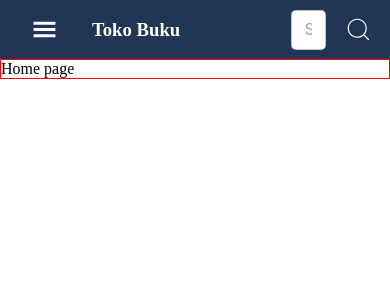
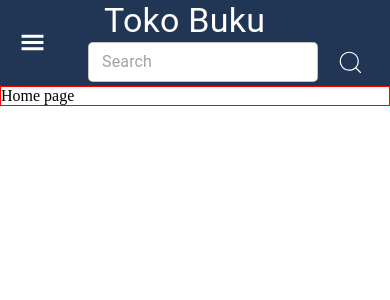
Before and after one commit to zidney06/belajar-mern, a React (Vite) app in the folder frontend/: page / in a window 390 px wide. Shown: the top 300 px of the page. Built offline with nearby package versions, Linux system fonts and the light colour scheme.

Commit message:
membuat navbar menjadi responsive

```diff
--- a/frontend/src/App.jsx
+++ b/frontend/src/App.jsx
@@ -6,13 +6,13 @@ import './styles/style.css'
 
 function App() {
   return (
-    <div>
+    <>
     	<Navbar />
 			<Routes>
 				<Route path="/" element={<HomePage />} />
 				<Route path="/create" element={<CreatePage />} />
 			</Routes>
-    </div>
+    </>
   )
 }
 
--- a/frontend/src/components/Navbar.jsx
+++ b/frontend/src/components/Navbar.jsx
@@ -3,8 +3,9 @@ import {
 	Container,
 	TextField,
 	createTheme,
-	ThemeProvider,
-	Button
+	Button,
+	Grid,
+	Typography
 } from '@mui/material'
 import {CiSearch} from 'react-icons/ci'
 import {GiHamburgerMenu} from 'react-icons/gi'
@@ -12,61 +13,83 @@ import {GiHamburgerMenu} from 'react-icons/gi'
 export default function Navbar() {
 
 	return (
-	<Container component="nav" disableGutters sx={{
+	<Container component="nav" disableGutters maxWidth="xl" sx={{
 		display: 'flex',
 		justifyContent: 'space-between',
 		bgcolor: '#213555',
 		color: '#fff',
-		pl: 1.5
+		m: 0,
+		width: '100%'
 	}}>
-		<Box component="section" sx={{mr: 2}} >
+		<Box component="section"
+			sx={{
+				mr: 2,
+				display: 'flex',
+				alignItems: 'center'
+			}}>
 			<Button
 				variant="text"
 				fullWidth
 				color="text.primary"
 				sx={{
 					fontSize: 25,
-					height: '100%',
+					height: '60%',
 					color: '#fff'
-				}}
-			>
+				}}>
 				<GiHamburgerMenu />
 			</Button>
 		</Box>
 		<Box
 			component="section"
 			sx={{
-				display: 'flex',
-				justifyContent: 'space-between',
-				width: '100%'
-			}}
-		>
-			<Box sx={{
-				width: 1/3
+				flexGrow: 1,
+				width: '100%',
+				py: {
+					xs: 0,
+					md: .5
+				},
+				pb: {
+					xs: .5
+				}
 			}}>
-				<h1>Toko Buku</h1>
+			<Grid container>
+				<Grid
+					size={{xs: 12, md: 6}}
+					sx={{
+						px: 3
+					}}>
+					<Box>
+						<Typography variant="h4">Toko Buku</Typography>
 					</Box>
-			<Box sx={{
-				width: 1/3,
-				display: 'flex',
-				alignItems: 'center'
-			}}>
-				<Box
+				</Grid>
+				<Grid
+					size={{xs: 12, md: 6}}
 					sx={{
 						display: 'flex',
-						alignItems: 'center'
-					}}
-				>
+						alignItems: 'center',
+						flexDirection: {
+							xs: undefined,
+							md: 'row-reverse'
+						}
+					}}>
+					<Box sx={{
+						width: {
+							xs: '100%',
+							md: '70%'
+						},
+						display: 'flex',
+						alignItems: 'center',
+						px: 1
+					}}>
 						<TextField
 							sx={{
-							width: 4/5
+								width: '100%'
 							}}
 							size="small"
 							color="primary.main"
 							className="search"
 							placeholder="Search"
 						/>
-
 						<Button
 							variant="text"
 							size="small"
@@ -75,12 +98,12 @@ export default function Navbar() {
 								fontSize: 10,
 								height: '100%',
 								color: '#fff'
-						}}
-					>
+							}}>
 							<CiSearch className="search-icon" />
 						</Button>
 					</Box>
-			</Box>
+				</Grid>
+			</Grid>
 		</Box>
 	</Container>
 	)
--- a/frontend/src/pages/HomePage.jsx
+++ b/frontend/src/pages/HomePage.jsx
@@ -7,9 +7,12 @@ export default function HomePage() {
 	<>
 		<Container sx={{
 			border: '1px solid red',
-			p: 0
+			p: 0,
+			m: 0
 		}}
 		className="tes"
+		disableGutters
+		maxWidth="xl"
 		>
 			Home page
 		</Container>
```
Also changed, not shown: 1 other file (tests, documents, lock files or other folders). Lines whose indentation alone changed are shown as unchanged.
